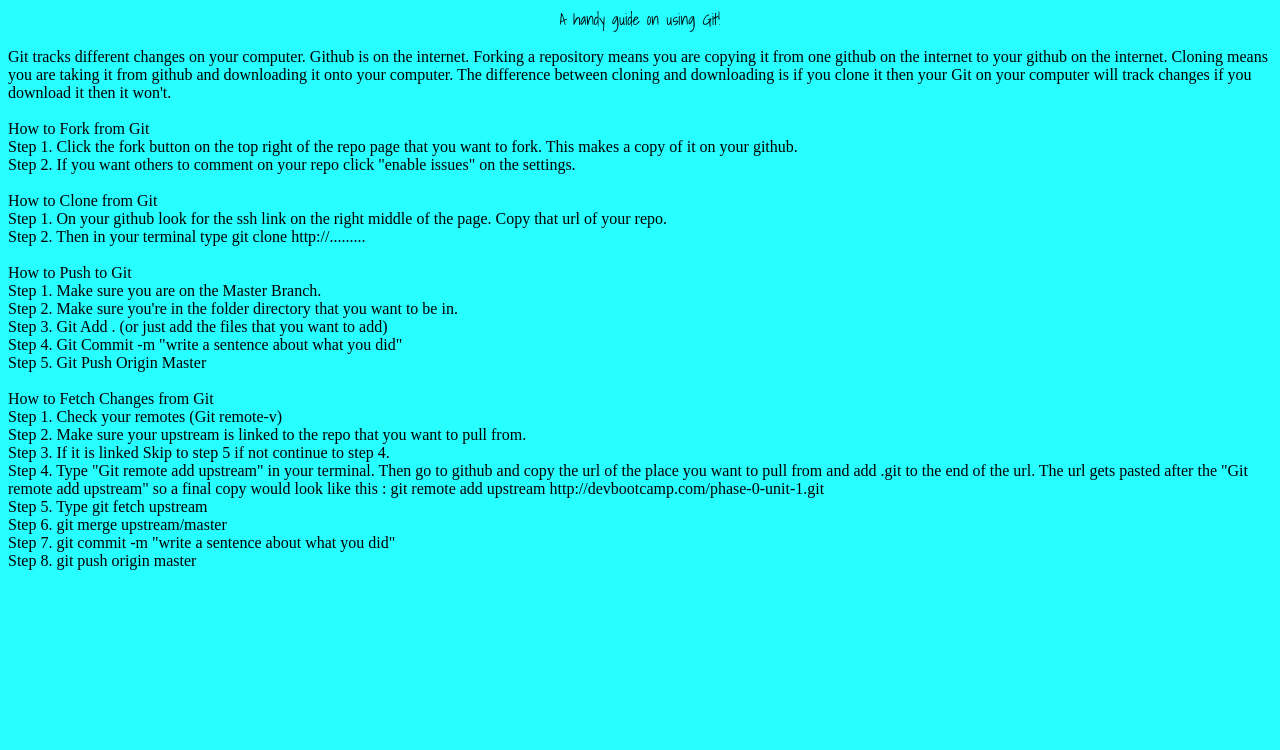
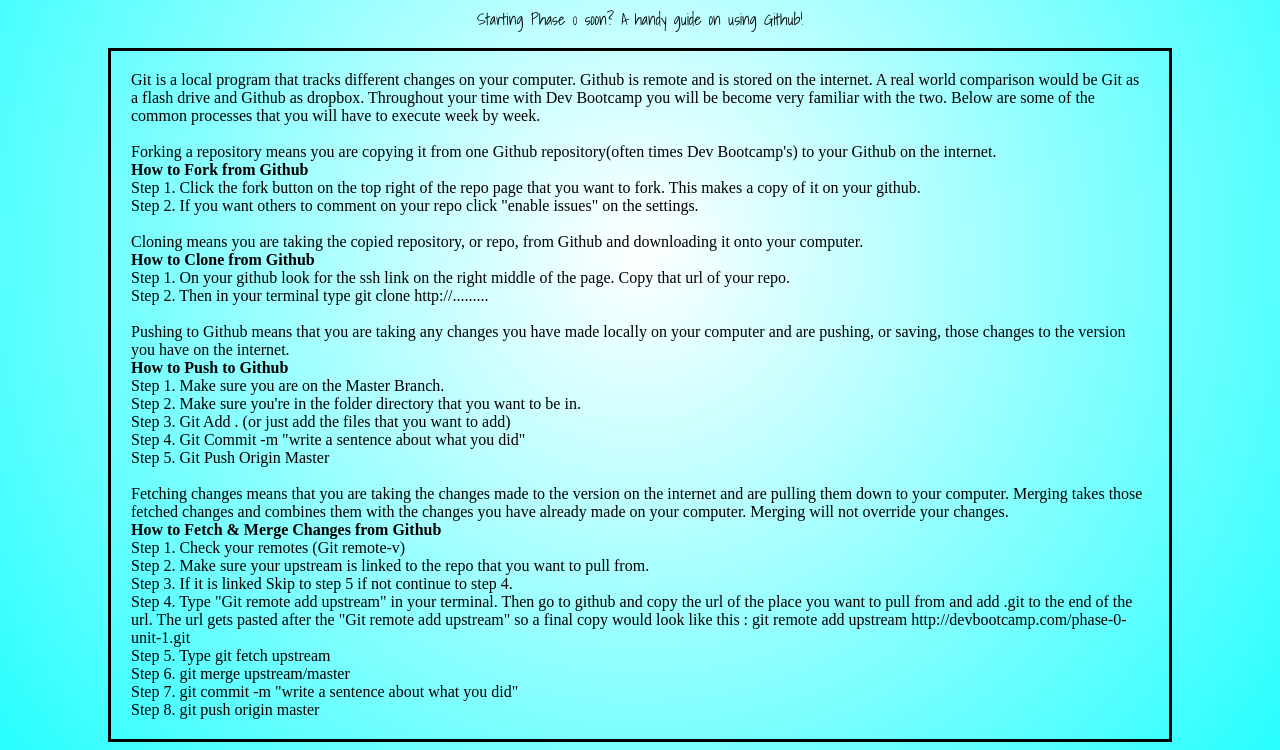
Before and after one commit to dpasie2/dpasie2.github.io, a plain HTML site: page git-cheat-sheet.html in a window 1280 px wide. Shown: the part 247-997 px from the top of the page. Before the commit the page ends 825 px from the top, so only its background shows below. Drawn offline with Linux system fonts and the light colour scheme.

Commit message:
fixes cheat sheet

```diff
--- a/git-cheat-sheet.html
+++ b/git-cheat-sheet.html
@@ -15,28 +15,33 @@
       <a href="https://www.facebook.com/davinapasiewicz"><img src="http://upload.wikimedia.org/wikipedia/commons/7/7a/B&amp;W_Facebook_icon.png" alt="Facebook"></a>
   </div>
   <div id="content">
-    <h1>Git Cheat Sheet!</h1>
-    <p>A handy guide on using Git!</p>
+    <h1>Github Cheat Sheet!</h1>
+    <p>Starting Phase 0 soon? A handy guide on using Github!</p>
   </div>
-   <div id="paragraph">Git tracks different changes on your computer. Github is on the internet. Forking a repository means you are copying it from one github on the internet to your github on the internet. Cloning means you are taking it from github and downloading it onto your computer.  The difference between cloning and downloading is if you clone it then your Git on your computer will track changes if you download it then it won't. <br><br>
 
-<div id="title">How to Fork from Git</div>
+  <section>
+   <div id="paragraph">Git is a local program that tracks different changes on your computer. Github is remote and is stored on the internet. A real world comparison would be Git as a flash drive and Github as dropbox. Throughout your time with Dev Bootcamp you will be become very familiar with the two. Below are some of the common processes that you will have to execute week by week. <br><br>
+
+Forking a repository means you are copying it from one Github repository(often times Dev Bootcamp's) to your Github on the internet.
+<div id="title">How to Fork from Github</div>
 Step 1. Click the fork button on the top right of the repo page that you want to fork.  This makes a copy of it on your github.<br>
 Step 2. If you want others to comment on your repo click "enable issues" on the settings.<br><br>
 
-<div id="title">How to Clone from Git</div>
+Cloning means you are taking the copied repository, or repo, from Github and downloading it onto your computer.
+<div id="title">How to Clone from Github</div>
 Step 1. On your github look for the ssh link on the right middle of the page. Copy that url of your repo.<br>
 Step 2. Then in your terminal type git clone http://.........<br><br>
 
-
-<div id="title">How to Push to Git</div>
+Pushing to Github means that you are taking any changes you have made locally on your computer and are pushing, or saving, those changes to the version you have on the internet.
+<div id="title">How to Push to Github</div>
 Step 1. Make sure you are on the Master Branch.<br>
 Step 2. Make sure you're in the folder directory that you want to be in. <br>
 Step 3. Git Add . (or just add the files that you want to add) <br>
 Step 4. Git Commit -m "write a sentence about what you did" <br>
 Step 5. Git Push Origin Master<br><br>
 
-<div id="title">How to Fetch Changes from Git</div>
+Fetching changes means that you are taking the changes made to the version on the internet and are pulling them down to your computer. Merging takes those fetched changes and combines them with the changes you have already made on your computer. Merging will not override your changes.
+<div id="title">How to Fetch & Merge Changes from Github</div>
 Step 1. Check your remotes (Git remote-v)<br>
 Step 2. Make sure your upstream is linked to the repo that you want to pull from.<br>
 Step 3. If it is linked Skip to step 5 if not continue to step 4.<br>
@@ -45,6 +50,6 @@ git remote add upstream http://devbootcamp.com/phase-0-unit-1.git<br>
 Step 5. Type git fetch upstream<br>
 Step 6. git merge upstream/master<br>
 Step 7. git commit -m "write a sentence about what you did"<br>
-Step 8. git push origin master  </div>
+Step 8. git push origin master  </div></section>
   </body>
 </html>
--- a/stylesheets/cheat-sheet.css
+++ b/stylesheets/cheat-sheet.css
@@ -1,5 +1,14 @@
 body {
   background-color: #27FEFF;
+}
+
+body {
+  background-image:
+    radial-gradient(
+      circle,
+      white,
+      #27FEFF
+    );
 }
 
 img {
@@ -47,6 +56,17 @@ div#"paragraph" {
   text-align: center;
 }
 
-div#"title" {
-  font: bold;
+#title {
+  font-weight: bold;
 }
+
+section {
+  border-style: solid;
+  margin-left: 100px;
+  margin-right: 100px;
+  padding-left: 20px;
+  padding-right: 20px;
+  padding-top: 20px;
+  padding-bottom: 20px
+}
+}
```
